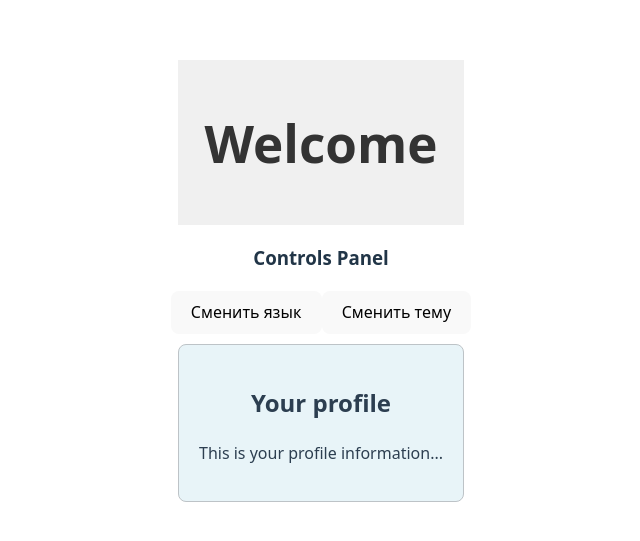
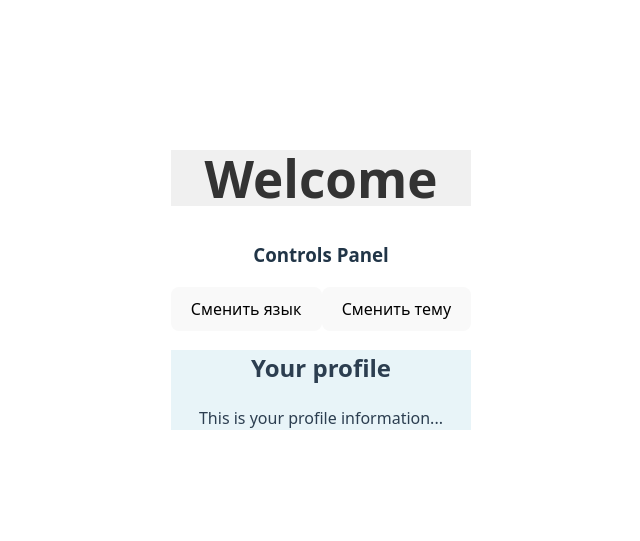
Before and after one commit to Mirsav/tasks, a React (Vite) app: page / in a window 1280 px wide. Shown: the part 119-660 px from the top of the page, without its empty margins (319-959 px from the left). Built offline with nearby package versions, Linux system fonts and the light colour scheme.

Commit message:
little changes

```diff
--- a/src/Header.jsx
+++ b/src/Header.jsx
@@ -21,8 +21,6 @@ export const Header = () => {
   return (
     <header
       style={{
-        padding: "20px",
-        margin: "10px",
         ...themeStyles[theme],
       }}
     >
--- a/src/UserProfile.jsx
+++ b/src/UserProfile.jsx
@@ -11,23 +11,16 @@ export const UserProfile = () => {
     light: {
       backgroundColor: "#e8f4f8",
       color: "#2c3e50",
-      border: "1px solid #bdc3c7",
     },
     dark: {
       backgroundColor: "#2c3e50",
       color: "#ecf0f1",
-      border: "1px solid #7f8c8d",
     },
   };
 
   return (
     <div
-      style={{
-        padding: "20px",
-        margin: "10px",
-        borderRadius: "8px",
-        ...themeStyles[theme],
-      }}
+      style={{...themeStyles[theme]}}
     >
       <h2>{translations[language].profile}</h2>
       <p>This is your profile information...</p>
```
